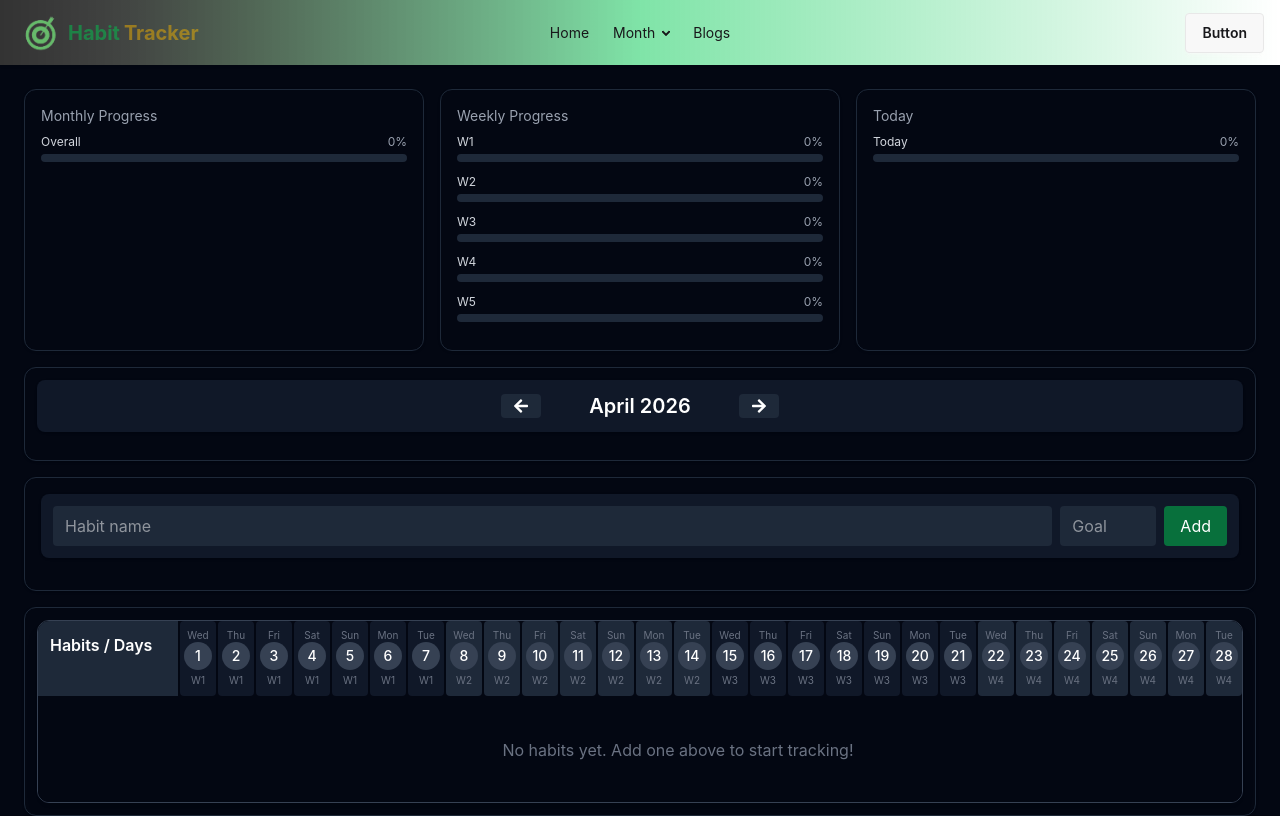
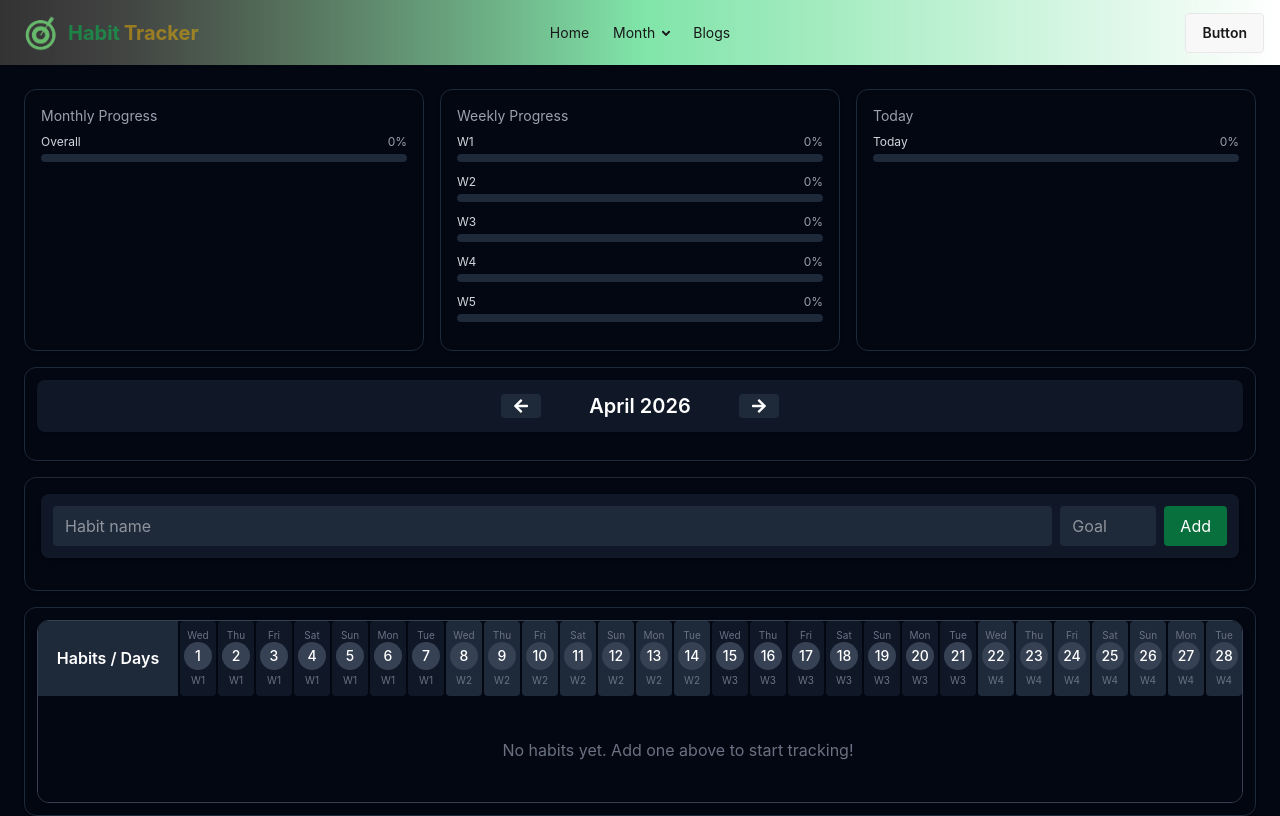
Before and after one commit to ripon301252/habit-tracker, a React (Vite) app: page /month/2026/april in a window 1280 px wide. Shown: the top 816 px of the page. Built offline with nearby package versions, Linux system fonts and the light colour scheme.

Commit message:
heading habit/day sticky left & top done

```diff
--- a/src/Pages/Month/MonthlyHabits/CalenderGrid.jsx
+++ b/src/Pages/Month/MonthlyHabits/CalenderGrid.jsx
@@ -25,7 +25,7 @@ const CalendarGrid = ({
         }}
       >
         {/* HEADER */}
-        <div className="font-semibold p-3 bg-gray-800 sticky left-0 z-20">
+        <div className="font-semibold p-3 bg-gray-800 sticky left-0 top-0 z-20 flex justify-center items-center">
           Habits / Days
         </div>
 
@@ -71,7 +71,7 @@ const CalendarGrid = ({
         {habitList.map((habit) => (
           <React.Fragment key={habit.id}>
             {/* LEFT PANEL */}
-            <div className="bg-gray-800 p-2 sticky left-0 z-10 border-r border-gray-700 h-full grid grid-cols-[1fr_auto] items-center gap-2">
+            <div className="bg-gray-800 p-2 sticky left-0 z-10 rounded-sm border-r border-gray-700 h-full grid grid-cols-[1fr_auto] items-center gap-2">
               {/* LEFT: Habit Info */}
               <div>
                 <h3 className="font-semibold text-sm">{habit.name}</h3>
```
